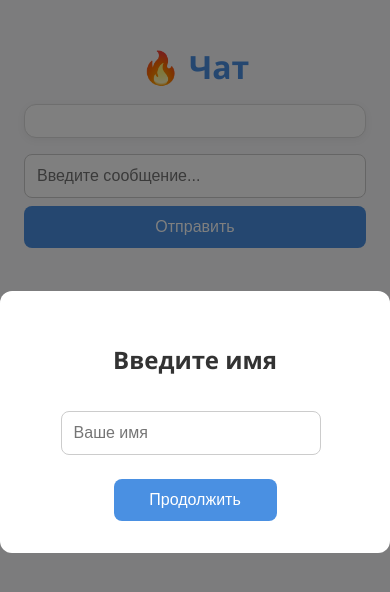
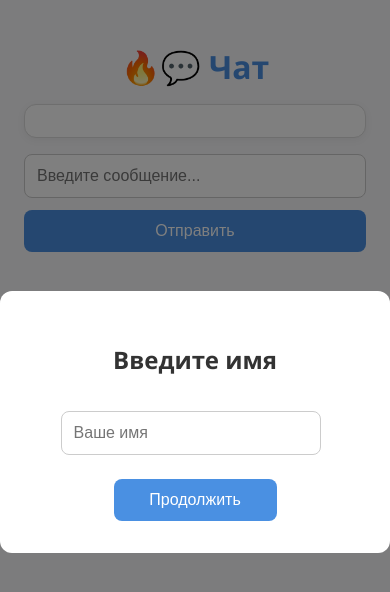
Before and after one commit to mad-dogy/itivp_2, a website built with Vite: page index.html in a window 390 px wide. Built offline with nearby package versions, Linux system fonts and the light colour scheme; some packages are replaced by stand-ins of ours; no server answers.

Commit message:
pretty good

```diff
--- a/index.html
+++ b/index.html
@@ -4,24 +4,29 @@
     <meta charset="UTF-8" />
     <link rel="icon" type="image/svg+xml" href="/vite.svg" />
     <meta name="viewport" content="width=device-width, initial-scale=1.0" />
-    <title>Чат Лолиты Черниковой</title>
+    <title>Чат</title>
   <link rel="stylesheet" href="./src/style.css">
 
   </head>
   <body>
-    <div id="usernameModal">
-      <div id="usernameModalContent">
+    <section id="usernameModal" role="dialog" aria-modal="true">
+      <form id="usernameModalContent">
         <h2>Введите имя</h2>
-        <input type="text" id="usernameInput" placeholder="Ваше имя" />
-        <button id="usernameConfirm">Продолжить</button>
-      </div>
-    </div>
+        <input type="text" id="usernameInput" name="username" placeholder="Ваше имя" required />
+        <button type="submit" id="usernameConfirm">Продолжить</button>
+      </form>
+    </section>
 
-    <h1>🔥 Чат</h1>
-    <div id="messages"></div>
-    <input type="text" id="messageInput" placeholder="Введите сообщение..." />
-    <button id="sendButton">Отправить</button>
-
+    <main>
+      <header>
+        <h1>🔥💬 Чат</h1>
+      </header>
+      <section id="messages" aria-live="polite"></section>
+      <footer class="bottomContainer">
+        <input type="text" id="messageInput" placeholder="Введите сообщение..." aria-label="Введите сообщение" />
+        <button id="sendButton">Отправить</button>
+      </footer>
+    </main>
 
     <script type="module" src="/src/main.ts"></script>
   </body>
--- a/src/main.ts
+++ b/src/main.ts
@@ -28,9 +28,10 @@ const input = document.getElementById("messageInput") as HTMLInputElement;
 const button = document.getElementById("sendButton")!;
 const usernameModal = document.getElementById("usernameModal")!;
 const usernameInput = document.getElementById("usernameInput") as HTMLInputElement;
-const usernameConfirm = document.getElementById("usernameConfirm")!;
+const usernameForm = document.getElementById("usernameModalContent") as HTMLFormElement;
 
-usernameConfirm.addEventListener("click", () => {
+usernameForm.addEventListener("submit", (event) => {
+  event.preventDefault();
   const name = usernameInput.value.trim();
   if (name !== "") {
     username = name;
@@ -38,7 +39,7 @@ usernameConfirm.addEventListener("click", () => {
   }
 });
 
-button.addEventListener("click", () => {
+function sendMessage() {
   const text = input.value.trim();
   if (text === "" || username === "") return;
   push(messagesRef, {
@@ -47,14 +48,18 @@ button.addEventListener("click", () => {
     timestamp: Date.now(),
   });
   input.value = "";
-});
+}
+
+button.addEventListener("click", sendMessage);
 
 onChildAdded(messagesRef, (data) => {
   const msg = data.val();
   const msgEl = document.createElement("div");
   msgEl.className = "message";
-  const time = new Date(msg.timestamp).toLocaleTimeString();
-  msgEl.innerHTML = `<div class="time">${time}</div><div class="user">${msg.username || "Аноним"}</div><div>${msg.text}</div>`;
+  const datetime = new Date(msg.timestamp);
+  const time = datetime.toLocaleTimeString();
+  const date = datetime.toLocaleDateString();
+  msgEl.innerHTML = `<div class="time">${date} ${time}</div><div class="user">${msg.username || "Аноним"}</div><div>${msg.text}</div>`;
   messagesContainer.appendChild(msgEl);
   messagesContainer.scrollTop = messagesContainer.scrollHeight;
 });
--- a/src/style.css
+++ b/src/style.css
@@ -12,8 +12,11 @@ h1 {
   margin-bottom: 1rem;
 }
 #messages {
-  max-height: 400px;
+  max-height: 600px;
   overflow-y: auto;
+  display: flex;
+  flex-direction: column;
+  gap: 0.75rem;
   border: 1px solid #ddd;
   padding: 1rem;
   margin-bottom: 1rem;
@@ -22,12 +25,12 @@ h1 {
   box-shadow: 0 2px 8px rgba(0, 0, 0, 0.05);
 }
 .message {
-  margin-bottom: 0.75rem;
   padding: 0.75rem;
   background: #e7f1ff;
   border-left: 4px solid #4a90e2;
   border-radius: 8px;
   transition: all 0.3s ease;
+  animation: fadeIn 0.4s ease;
 }
 .message:hover {
   background-color: #dbe9ff;
@@ -96,6 +99,17 @@ button:hover {
   width: 50%;
 }
 
+.bottomContainer {
+  display: flex;
+  flex-direction: row;
+  gap: 16px;
+}
+
+@keyframes fadeIn {
+  from { opacity: 0; transform: translateY(10px); }
+  to { opacity: 1; transform: translateY(0); }
+}
+
 @media (max-width: 600px) {
   body {
     margin: 1rem;
@@ -109,4 +123,12 @@ button:hover {
     width: 100%;
     padding: 0.75rem;
   }
+  #messages {
+    max-height: 500px;
+  }
+  .bottomContainer {
+    display: flex;
+    flex-direction: column;
+    gap: 4px;
+  }
 }
```
